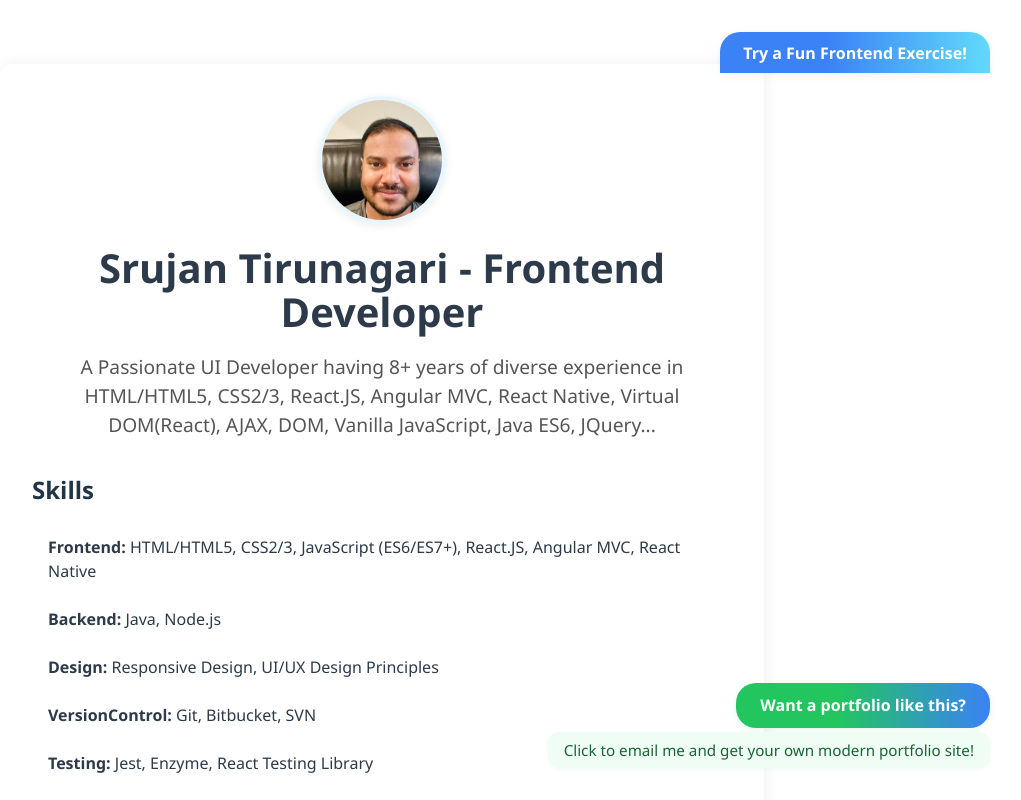
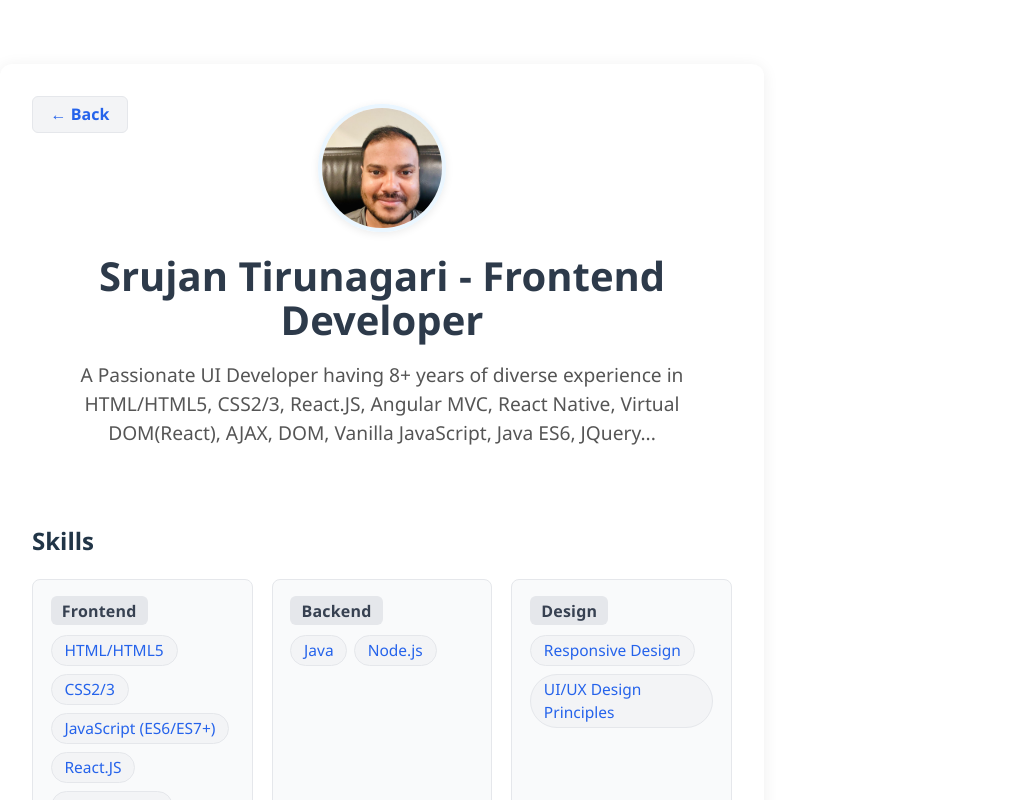
Before and after one commit to SrujaKumar/srujan_resume_2025, a React (Vite) app: page /skills in a window 1280 px wide. Shown: the top 800 px of the page, without its empty margins (258-1279 px from the left). Built offline with nearby package versions, Linux system fonts and the light colour scheme.

Commit message:
route updates

```diff
--- a/package.json
+++ b/package.json
@@ -12,7 +12,8 @@
   "dependencies": {
     "framer-motion": "^12.23.0",
     "react": "^19.1.0",
-    "react-dom": "^19.1.0"
+    "react-dom": "^19.1.0",
+    "react-router-dom": "^7.6.3"
   },
   "devDependencies": {
     "@eslint/js": "^9.29.0",
--- a/src/App.css
+++ b/src/App.css
@@ -62,22 +62,66 @@ header p {
   color: #555;
   font-size: 1.2rem;
 }
-.skills-section, .about-copilot, .projects-section {
+.skills-section {
   margin-bottom: 2rem;
   text-align: left;
 }
-.skills-list, .education-section ul, .exp-card ul {
+.skills-list {
+  display: grid;
+  grid-template-columns: repeat(auto-fit, minmax(220px, 1fr));
+  gap: 1.2rem;
   list-style: none;
-  padding-left: 0;
+  padding: 0;
   margin: 0;
 }
-.skills-list li, .education-section li, .exp-card li {
-  margin-bottom: 0.5rem;
+.skills-list li {
+  background: #f9fafb;
+  border-radius: 8px;
+  border: 1px solid #e5e7eb;
+  box-shadow: none;
+  padding: 1rem 1.1rem 0.7rem 1.1rem;
+  margin-bottom: 0;
+  display: flex;
+  flex-direction: column;
+  align-items: flex-start;
+  min-height: 70px;
+}
+.skills-category {
+  display: inline-block;
+  background: #e5e7eb;
+  color: #374151;
+  font-size: 1rem;
+  font-weight: 600;
   border-radius: 6px;
-  padding: 0.5rem 1rem;
-  color: #2d3a4a;
+  padding: 0.18rem 0.7rem;
+  margin-bottom: 0.6rem;
+  letter-spacing: 0.2px;
+  box-shadow: none;
+}
+.skills-tags {
+  display: flex;
+  flex-wrap: wrap;
+  gap: 0.4rem;
+}
+.skills-tag {
+  background: #f3f4f6;
+  color: #2563eb;
+  border-radius: 999px;
+  border: 1px solid #e5e7eb;
+  padding: 0.18rem 0.8rem;
+  font-size: 0.97rem;
   font-weight: 500;
-  background: none;
+  margin-bottom: 0.1rem;
+  box-shadow: none;
+  transition: background 0.2s, color 0.2s;
+}
+.skills-tag:hover {
+  background: #e5e7eb;
+  color: #1d4ed8;
+}
+.about-copilot, .projects-section {
+  margin-bottom: 2rem;
+  text-align: left;
 }
 .about-copilot p {
   color: #3b3b3b;
--- a/src/App.tsx
+++ b/src/App.tsx
@@ -1,4 +1,5 @@
 import './App.css'
+import { BrowserRouter as Router, Routes, Route, Link, useNavigate, useLocation } from 'react-router-dom'
 import Header from './Header'
 import Skills from './Skills'
 import Experience from './Experience'
@@ -6,18 +7,68 @@ import Education from './Education'
 import Footer from './Footer'
 import Exercise from './Exercise'
 import BuildOffer from './BuildOffer'
+import ProjectDetail from './ProjectDetail'
+
+function BackButton() {
+  const navigate = useNavigate();
+  const location = useLocation();
+  if (location.pathname === '/') return null;
+  return (
+    <button
+      onClick={() => navigate(-1)}
+      style={{
+        position: 'absolute',
+        top: '2rem',
+        left: '2rem',
+        background: '#f3f4f6',
+        color: '#2563eb',
+        border: '1px solid #e5e7eb',
+        borderRadius: '6px',
+        padding: '0.4rem 1.1rem',
+        fontWeight: 600,
+        cursor: 'pointer',
+        fontSize: '1rem',
+        boxShadow: 'none',
+        display: 'inline-block',
+        zIndex: 200
+      }}
+    >
+      ← Back
+    </button>
+  );
+}
+
+function Home() {
+  return (
+    <>
+      <Exercise />
+      {/* <Header /> moved to global position */}
+      <div style={{ textAlign: 'right', marginBottom: '1.2rem' }}>
+        <Link to="/skills" style={{ color: '#2563eb', fontWeight: 600, textDecoration: 'underline', fontSize: '1.1rem' }}>View Skills &rarr;</Link>
+      </div>
+      <Experience />
+      <Education />
+      <BuildOffer />
+    </>
+  )
+}
 
 function App() {
   return (
-    <div className="portfolio-root">
-      <Exercise />
-      <Header />
-      <Skills />
-      <Experience />
-      <Education />
-      <BuildOffer />
-      <Footer />
-    </div>
+    <Router>
+      <div className="portfolio-root" style={{ position: 'relative' }}>
+        <BackButton />
+        <div style={{ display: 'flex', justifyContent: 'center', alignItems: 'center', marginBottom: '1.5rem', marginTop: '0.5rem' }}>
+          <Header />
+        </div>
+        <Routes>
+          <Route path="/" element={<Home />} />
+          <Route path="/skills" element={<Skills />} />
+          <Route path="/project/:index" element={<ProjectDetail />} />
+        </Routes>
+        <Footer />
+      </div>
+    </Router>
   )
 }
 
--- a/src/Experience.tsx
+++ b/src/Experience.tsx
@@ -1,3 +1,4 @@
+import { Link } from 'react-router-dom';
 import { motion } from 'framer-motion';
 import resumeData from './resumeData';
 
@@ -19,12 +20,9 @@ const Experience = () => (
       <div key={idx} className="exp-card">
         <h3>{exp.role} @ {exp.company}</h3>
         <p><em>{exp.location} | {exp.duration}</em></p>
-        <strong>Project:</strong> {exp.project.name}<br/>
-        <span>{exp.project.summary}</span>
-        <div><strong>Technologies:</strong> {exp.project.technologies.join(', ')}</div>
-        <ul>
-          {exp.project.responsibilities.map((r, i) => <li key={i}>{r}</li>)}
-        </ul>
+        <h4 style={{ margin: '0.5rem 0 0.2rem 0', fontWeight: 600 }}>
+          <Link to={`/project/${idx}`}>{exp.project.name}</Link>
+        </h4>
       </div>
     ))}
   </motion.section>
--- /dev/null
+++ b/src/ProjectDetail.tsx
@@ -0,0 +1,23 @@
+import { useParams, Link } from 'react-router-dom';
+import resumeData from './resumeData';
+
+const ProjectDetail = () => {
+  const { index } = useParams<{ index: string }>();
+  const exp = resumeData.experience[Number(index)];
+  if (!exp) return <div style={{ padding: 32 }}>Project not found. <Link to="/">Go Home</Link></div>;
+  return (
+    <div className="project-detail" style={{ padding: 32 }}>
+      <h2>{exp.role} @ {exp.company}</h2>
+      <p><em>{exp.location} | {exp.duration}</em></p>
+      <strong>Project:</strong> {exp.project.name}<br/>
+      <span>{exp.project.summary}</span>
+      <div><strong>Technologies:</strong> {exp.project.technologies.join(', ')}</div>
+      <ul>
+        {exp.project.responsibilities.map((r, i) => <li key={i}>{r}</li>)}
+      </ul>
+      <Link to="/" style={{ color: '#3b82f6', textDecoration: 'underline' }}>← Back to Home</Link>
+    </div>
+  );
+};
+
+export default ProjectDetail;
--- a/src/Skills.tsx
+++ b/src/Skills.tsx
@@ -18,7 +18,12 @@ const Skills = () => (
     <ul className="skills-list">
       {Object.entries(resumeData.skills).map(([category, skills]) => (
         <li key={category}>
-          <strong>{category.charAt(0).toUpperCase() + category.slice(1)}:</strong> {skills.join(', ')}
+          <span className="skills-category">{category.charAt(0).toUpperCase() + category.slice(1)}</span>
+          <div className="skills-tags">
+            {skills.map((skill: string) => (
+              <span className="skills-tag" key={skill}>{skill}</span>
+            ))}
+          </div>
         </li>
       ))}
     </ul>
```
Also changed, not shown: 1 other file (tests, documents, lock files or other folders).
